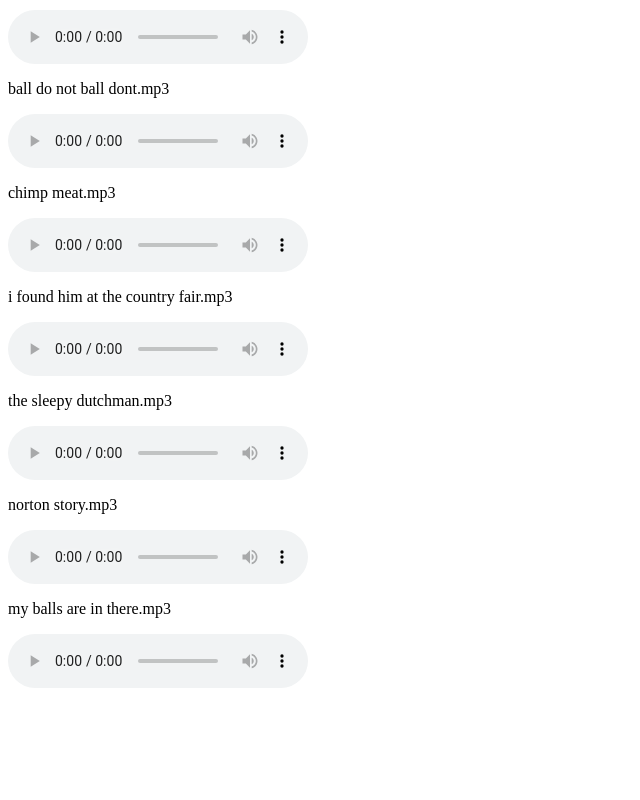
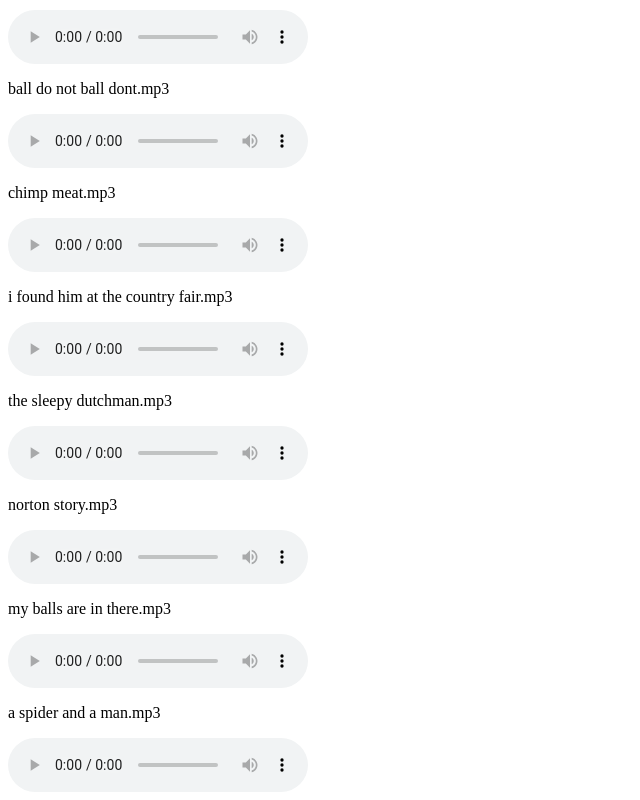
Before and after one commit to norton-corbett/grunk-hole, a plain HTML site: page index.html in a window 1280 px wide. Shown: the part 448-1248 px from the top of the page, without its empty margins (0-640 px from the left). Before the commit the page ends 1144 px from the top, so only its background shows below. Drawn offline with Linux system fonts and the light colour scheme.

Commit message:
Update index.html

```diff
--- a/index.html
+++ b/index.html
@@ -47,5 +47,9 @@
     <audio controls>
       <source src="songs/my balls are in there.mp3" type="audio/mpeg">
     </audio>
+    <p>a spider and a man.mp3</p>
+    <audio controls>
+      <source src="songs/a spider and a man.mp3.mp3" type="audio/mpeg">
+    </audio>
   </body>
 </html>
```
